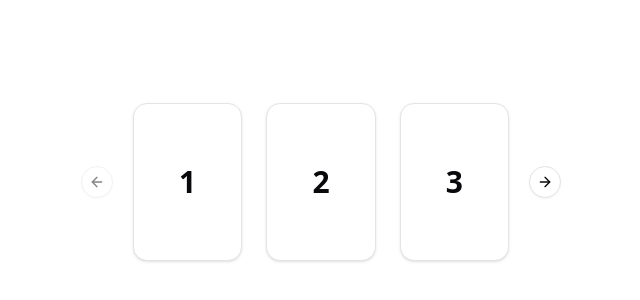
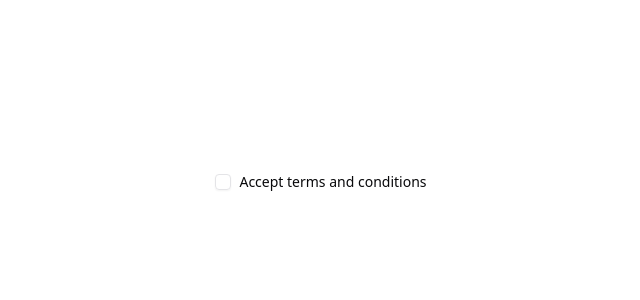
Before and after one commit to azamat-cto/react-starter, a React (Vite) app: page / in a window 1280 px wide. Shown: the part 218-518 px from the top of the page, without its empty margins (319-959 px from the left). Built offline with nearby package versions, Linux system fonts and the light colour scheme.

Commit message:
add `checkbox` component

```diff
--- a/package.json
+++ b/package.json
@@ -1,7 +1,7 @@
 {
     "name": "react-starter",
     "private": true,
-    "version": "0.0.23",
+    "version": "0.0.24",
     "type": "module",
     "scripts": {
         "dev": "vite",
@@ -16,6 +16,7 @@
         "@radix-ui/react-alert-dialog": "^1.1.6",
         "@radix-ui/react-aspect-ratio": "^1.1.2",
         "@radix-ui/react-avatar": "^1.1.3",
+        "@radix-ui/react-checkbox": "^1.1.4",
         "@radix-ui/react-slot": "^1.1.2",
         "@tailwindcss/vite": "^4.0.12",
         "class-variance-authority": "^0.7.1",
--- a/src/App.tsx
+++ b/src/App.tsx
@@ -1,42 +1,17 @@
-import { Card, CardContent } from "@/components/ui/card";
-import {
-    Carousel,
-    CarouselContent,
-    CarouselItem,
-    CarouselNext,
-    CarouselPrevious,
-} from "@/components/ui/carousel";
+import { Checkbox } from "@/components/ui/checkbox";
 
 function App() {
     return (
         <div className="flex flex-col items-center justify-center h-svh max-w-2xl mx-auto">
-            <Carousel
-                opts={{
-                    align: "start",
-                }}
-                className="w-full max-w-sm"
-            >
-                <CarouselContent>
-                    {Array.from({ length: 5 }).map((_, index) => (
-                        <CarouselItem
-                            key={index}
-                            className="md:basis-1/2 lg:basis-1/3"
-                        >
-                            <div className="p-1">
-                                <Card>
-                                    <CardContent className="flex aspect-square items-center justify-center p-6">
-                                        <span className="text-3xl font-semibold">
-                                            {index + 1}
-                                        </span>
-                                    </CardContent>
-                                </Card>
-                            </div>
-                        </CarouselItem>
-                    ))}
-                </CarouselContent>
-                <CarouselPrevious />
-                <CarouselNext />
-            </Carousel>
+            <div className="flex items-center space-x-2">
+                <Checkbox id="terms" />
+                <label
+                    htmlFor="terms"
+                    className="text-sm font-medium leading-none peer-disabled:cursor-not-allowed peer-disabled:opacity-70"
+                >
+                    Accept terms and conditions
+                </label>
+            </div>
         </div>
     );
 }
--- /dev/null
+++ b/src/components/ui/checkbox.tsx
@@ -0,0 +1,30 @@
+import * as React from "react";
+import * as CheckboxPrimitive from "@radix-ui/react-checkbox";
+import { CheckIcon } from "lucide-react";
+
+import { cn } from "@/lib/utils";
+
+function Checkbox({
+    className,
+    ...props
+}: React.ComponentProps<typeof CheckboxPrimitive.Root>) {
+    return (
+        <CheckboxPrimitive.Root
+            data-slot="checkbox"
+            className={cn(
+                "peer border-input data-[state=checked]:bg-primary data-[state=checked]:text-primary-foreground data-[state=checked]:border-primary focus-visible:border-ring focus-visible:ring-ring/50 aria-invalid:ring-destructive/20 dark:aria-invalid:ring-destructive/40 aria-invalid:border-destructive size-4 shrink-0 rounded-[4px] border shadow-xs transition-shadow outline-none focus-visible:ring-[3px] disabled:cursor-not-allowed disabled:opacity-50",
+                className,
+            )}
+            {...props}
+        >
+            <CheckboxPrimitive.Indicator
+                data-slot="checkbox-indicator"
+                className="flex items-center justify-center text-current transition-none"
+            >
+                <CheckIcon className="size-3.5" />
+            </CheckboxPrimitive.Indicator>
+        </CheckboxPrimitive.Root>
+    );
+}
+
+export { Checkbox };
```
Also changed, not shown: 1 other file (tests, documents, lock files or other folders).
